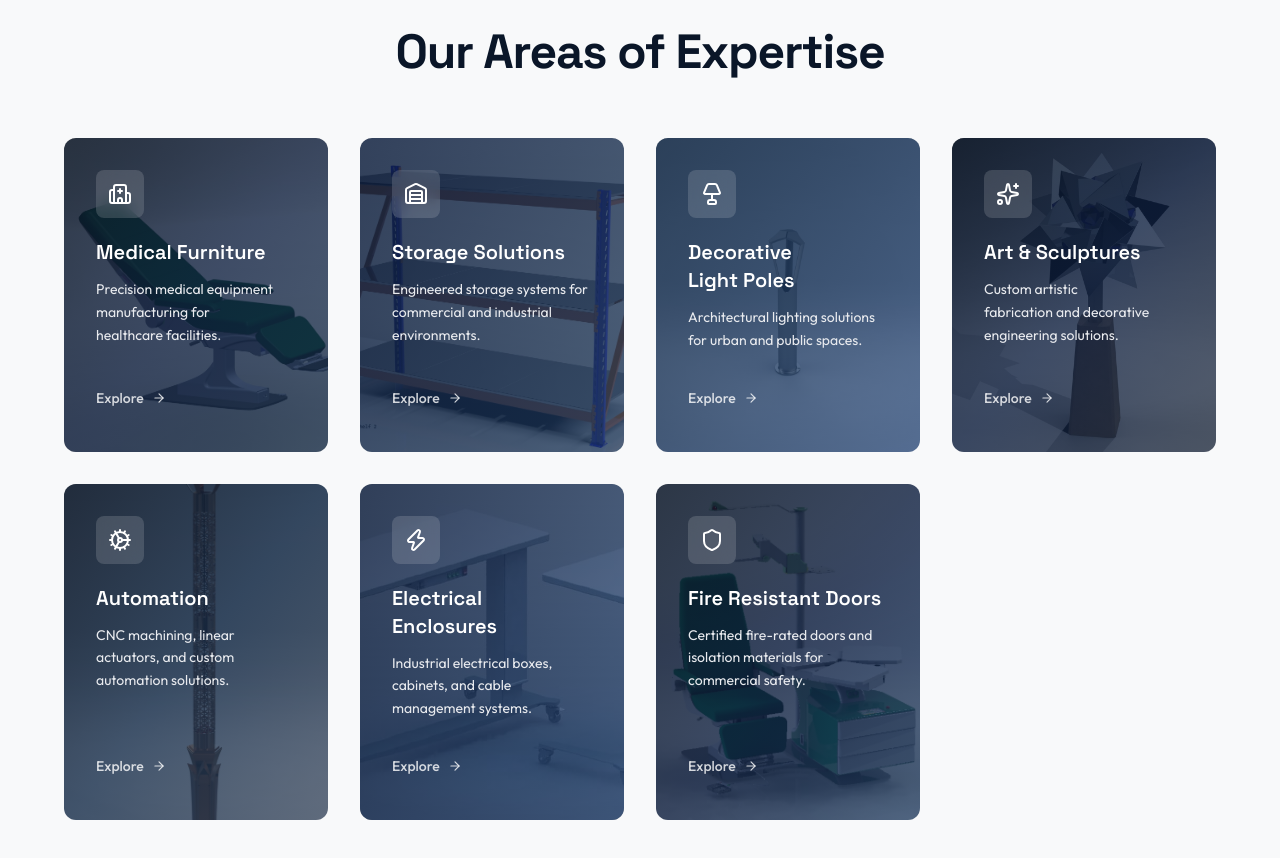
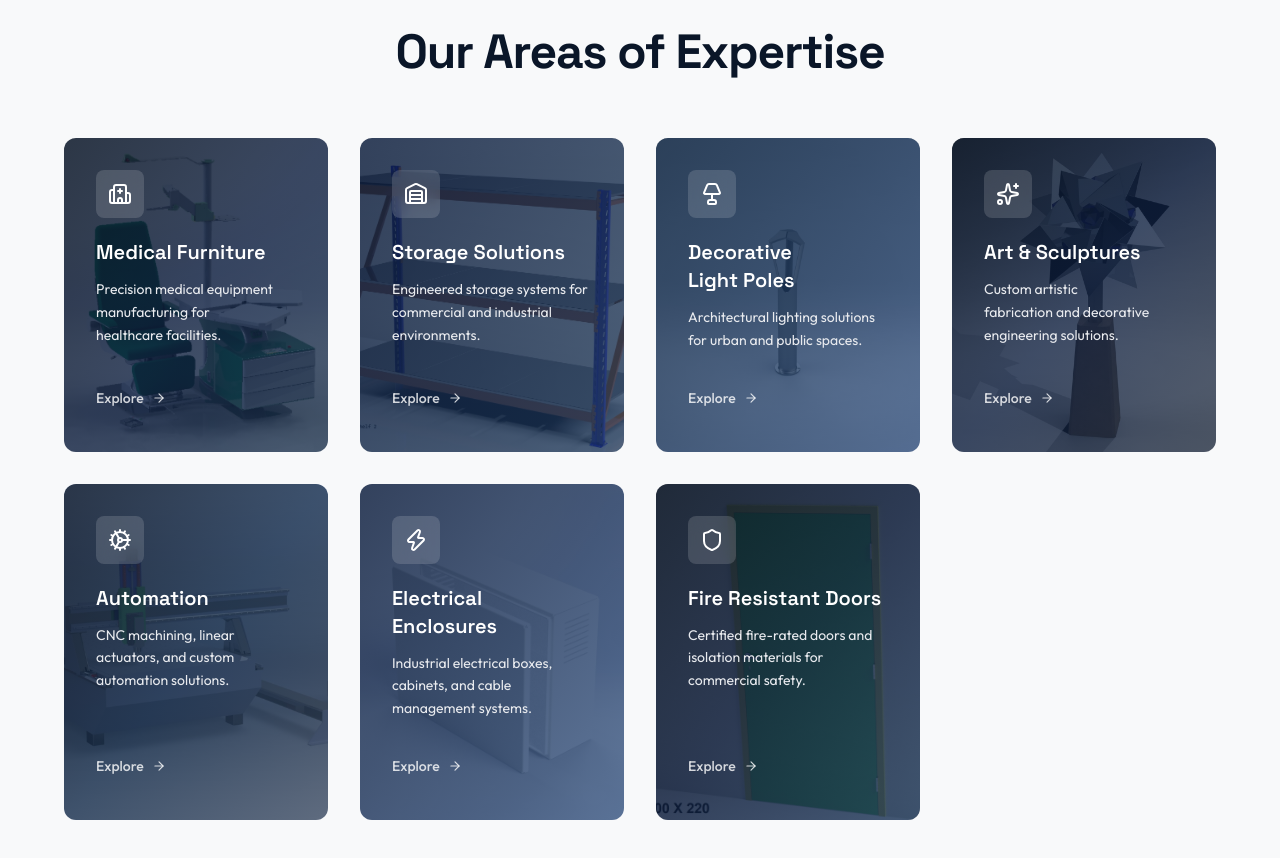
Before and after one commit to yara-hue/medimarks, a Next.js app: page / in a window 1280 px wide. Shown: the part 1640-2498 px from the top of the page. Built offline with nearby package versions, Linux system fonts and the light colour scheme.

Commit message:
Fix mismatched division card background images
- Medical Furniture: assembly chair -> refractive unit T3000
- Automation: lifting column -> 4 Axis CNC Router Machine 1530
- Electrical Enclosures: wheelchair table -> Electrical Box 1
- Fire Resistant Doors: refractive unit -> MH.Door 100x220

```diff
--- a/src/components/sections/home/Capabilities.tsx
+++ b/src/components/sections/home/Capabilities.tsx
@@ -18,13 +18,13 @@ const iconMap: Record<string, React.ElementType> = {
 };
 
 const cardImages: Record<string, string> = {
-  "medical-furniture": "/images/products/product-assem-echair.jpg",
+  "medical-furniture": "/images/products/Medical Furniture/Refractive unit Model T3000/Refractive Unit Model T3000.jpg",
   "storage-solutions": "/images/products/product-shelf-model-1.jpg",
   "decorative-light-poles": "/images/products/product-garden-light-pole.jpg",
   "art-sculptures": "/images/products/product-star-alliance-2.jpg",
-  "automation": "/images/products/product-lc3-narrow-vertical.jpg",
-  "electrical-enclosures": "/images/products/product-wheel-chair-etables.jpg",
-  "fire-resistant-doors": "/images/products/product-t3000.jpg",
+  "automation": "/images/products/Automation/4 Axis CNC Router Machine 1530.jpg",
+  "electrical-enclosures": "/images/products/Electrical Enclosures/Electrical Box 1.jpg",
+  "fire-resistant-doors": "/images/products/Fire Resistant Metal Doors/MH.Door 100x220.jpg",
 };
 
 const cardGradients: Record<string, string> = {
```
